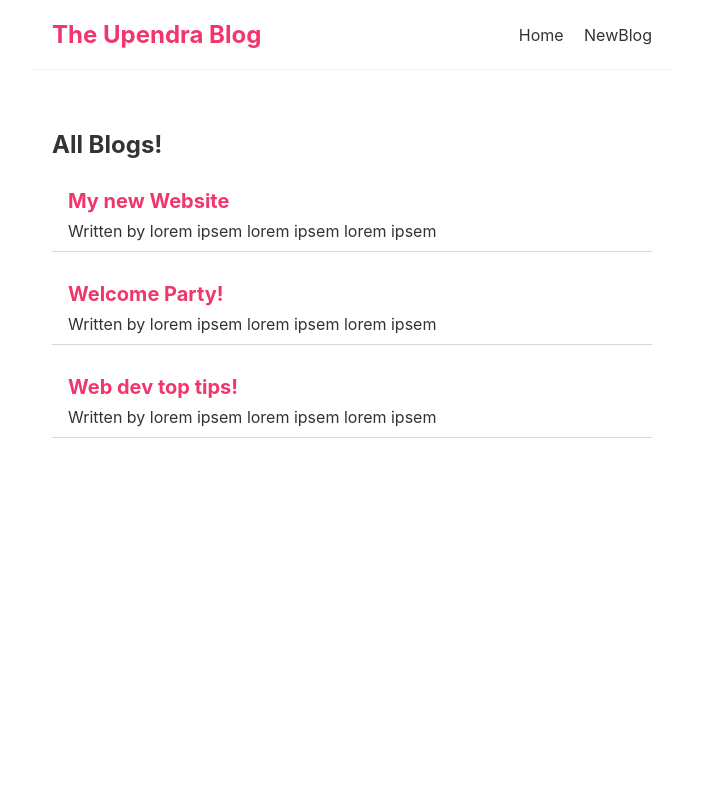
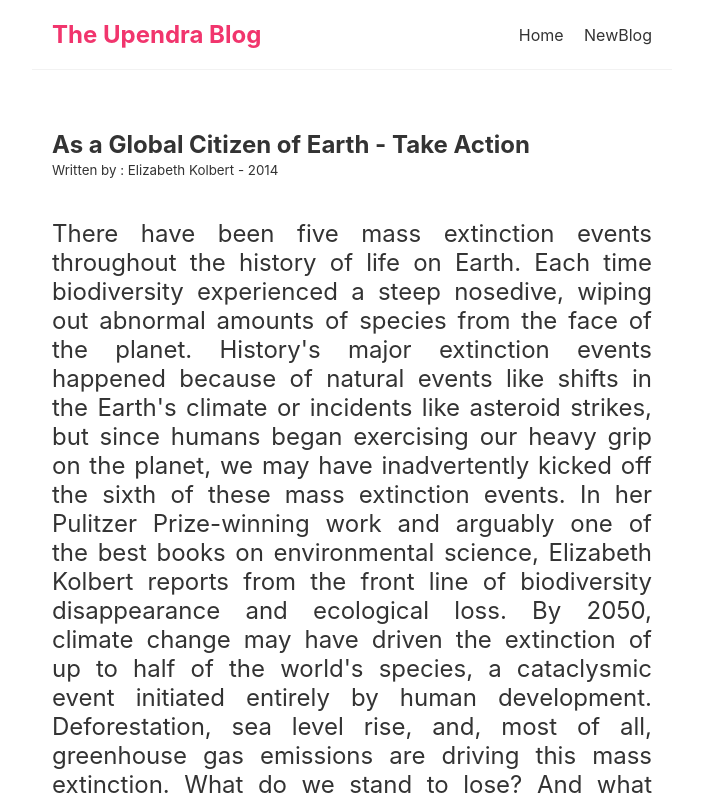
Before and after one commit to Upendra672/upendrablog-React, a React (Vite) app: page /blogs/1 in a window 1280 px wide. Shown: the top 800 px of the page, without its empty margins (288-991 px from the left). Built offline with nearby package versions, Linux system fonts and the light colour scheme; data requests are answered from the project's data file.

Commit message:
blog details by id

```diff
--- a/data/db.json
+++ b/data/db.json
@@ -1,21 +1,21 @@
 {
-    "blogs" : [
+  "blogs": [
       {
-            "title": "My new Website",
-            "body": "lorem ipsem lorem ipsem lorem ipsem",
-            "author": "upendra",
+          "title": "As a Global Citizen of Earth - Take Action",
+          "body": "There have been five mass extinction events throughout the history of life on Earth. Each time biodiversity experienced a steep nosedive, wiping out abnormal amounts of species from the face of the planet. History's major extinction events happened because of natural events like shifts in the Earth's climate or incidents like asteroid strikes, but since humans began exercising our heavy grip on the planet, we may have inadvertently kicked off the sixth of these mass extinction events. In her Pulitzer Prize-winning work and arguably one of the best books on environmental science, Elizabeth Kolbert reports from the front line of biodiversity disappearance and ecological loss. By 2050, climate change may have driven the extinction of up to half of the world's species, a cataclysmic event initiated entirely by human development. Deforestation, sea level rise, and, most of all, greenhouse gas emissions are driving this mass extinction. What do we stand to lose? And what can we do to slow the pace of extinction? Writing with an unmatched entertaining and ironic voice, Kolbert also taps into the complex emotions that inevitably accompany witnessing such a tragedy and asks the biggest question that is increasingly difficult to answer. If this extinction comes to pass, then that will surely be the firmest imprint humanity could make on our planet. Are we okay with that being our most lasting legacy?",
+          "author": "Elizabeth Kolbert - 2014",
           "id": 1
       },
       {
-            "title": "Welcome Party!",
-            "body": "lorem ipsem lorem ipsem lorem ipsem",
-            "author": "aditi",
+          "title": "Walden!",
+          "body": "Written in the 1850s, it may come as a surprise to see Thoreau’s famed work appear on a list of best books on environmental science. When Thoreau wrote this book, there was no knowledge of climate change, accelerated biodiversity loss and future scenarios of global warming. This is an introspective work composed during a transformative time, which highlights humanity’s affinity for the natural world and the intersection between science and pure poetry. Written in Thoreau’s inimitable transcendentalist style, Walden is at its core a simple reflection on living in nature, at a time when the rest of the world was moving en masse to densely populated cities for the first time. On its surface, Walden is about finding meaning, purpose and independence, framed in an autobiographical story of Thoreau living in quiet solitude in the woodlands by Walden Pond in rural Massachusetts for two years. ",
+          "author": " Henry David Thoreau (1854)",
           "id": 2
       },
       {
-            "title": "Web dev top tips!",
-            "body": "lorem ipsem lorem ipsem lorem ipsem",
-            "author": "upendra",
+          "title": "The World Without Us!",
+          "body": "Weisman’s The World Without Us is largely a thought experiment. It asks the question as to what the world would look like if we, humans, suddenly disappeared from it. What would happen to nature? To our cities? To all the things we left behind? The depth of humanity’s encroachment upon nature is hard to really imagine. We have built so much, and we have left footprints that will stay for generations to come. To really put into perspective how much human activity has affected the natural world, The World Without Us takes a step back and looks at how the world would react to our disappearance. How long would it take for nature to reclaim our cities? How will surviving species fare, and eventually evolve? And what will be the most lasting legacies of humanity on this planet? Steeped in a scientific understanding of the power of the natural world and the extent of humanity’s impact, The World Without Us creates a surreal and fantastical world to present what humanity’s relationship with nature really means.",
+          "author": "Alan Weisman (2007)",
           "id": 3
       }
   ]
--- a/src/App.jsx
+++ b/src/App.jsx
@@ -1,17 +1,24 @@
-import Navbar from './components/Layout/Navbar';
-import Home from './components/Pages/Home';
+import Navbar from "./components/Layout/Navbar";
+import BlogDetails from "./components/Pages/BlogDetails";
+import Home from "./components/Pages/Home";
+import CreateBlog from "./components/Pages/CreateBlog";
+import { BrowserRouter as Router, Route, Routes } from "react-router-dom";
 
 function App() {
   return (
-
-    <div className='App'>
-        <Navbar/>
-      <div className="content">
-      <Home/>
+    <Router>
+      <div className="App">
+        <Navbar />
+        <div className="content">
+          <Routes>
+            <Route path="/" Component={Home}/>
+            <Route path="/create" Component={CreateBlog}/>
+            <Route path="/blogs/:id" Component={BlogDetails}/>
+          </Routes>
+        </div>
       </div>
-    </div>
-
-  )
+    </Router>
+  );
 }
 
 export default App;
--- a/src/components/Layout/Navbar.jsx
+++ b/src/components/Layout/Navbar.jsx
@@ -1,10 +1,13 @@
+import { Link } from "react-router-dom";
+
+
 const Navbar = () => {
   return (
     <nav className="navbar">
         <h1>The Upendra Blog</h1>
         <div className="links">
-            <a href="/">Home</a>
-            <a href="/create"> NewBlog</a>
+            <Link to="/">Home</Link>
+            <Link to="/create"> NewBlog</Link>
         </div>
     </nav>
   )
--- /dev/null
+++ b/src/components/Pages/BlogDetails.jsx
@@ -0,0 +1,25 @@
+import React from "react";
+import { useParams } from "react-router-dom";
+import useFetch from "../Util/useFetch";
+
+const BlogDetails = () => {
+  const { id } = useParams();
+  const { data, isLoading, error } = useFetch(
+    `http://localhost:8000/blogs/${id}`
+  );
+
+  return (
+    <div className="blog-details">
+      {(error && <div>{error}</div>) || (isLoading && <div>Laoding...</div>)}
+      {data && (
+       <article>
+        <h2>{data.title}</h2>
+        <small>Written by : {data.author}</small>
+        <div>{data.body}</div>
+       </article>
+      )}
+    </div>
+  );
+};
+
+export default BlogDetails;
--- /dev/null
+++ b/src/components/Pages/CreateBlog.jsx
@@ -0,0 +1,11 @@
+import React from 'react'
+
+const NewBlog = () => {
+  return (
+    <div className='NewBlog'>
+      <h2>Create New Blog</h2>
+    </div>
+  )
+}
+
+export default NewBlog
--- a/src/components/Util/BlogList.jsx
+++ b/src/components/Util/BlogList.jsx
@@ -1,3 +1,5 @@
+import { Link } from "react-router-dom";
+
 const BlogList = ({ blogs, title }) => {
   // instead of this normal method of props we are using destructred properties
   //   const blogs = props.blogs;
@@ -8,8 +10,11 @@ const BlogList = ({ blogs, title }) => {
       <h2>{title}</h2>
       {blogs.map((blog) => (
         <div className="blog-previews" key={blog.id}>
-          <h2>{blog.title}</h2>
-          <p>Written by {blog.body}</p>
+          <Link to={`/blogs/${blog.id}`}>
+            <h2>{blog.title}</h2>
+            <p>Written by <b>{blog.author}</b></p>
+          </Link>
+
           {/* <button onClick={() => handleDelete(blog.id)}>Delete Blog</button> */}
         </div>
       ))}
--- a/src/components/Util/useFetch.jsx
+++ b/src/components/Util/useFetch.jsx
@@ -20,6 +20,9 @@ const [data, setData] = useState(null);
       }
     };
 
+    // react 18 uses autoCleanup function to stop rendering
+    // before 18 we used to use AbortController to destory the fetch
+
     fetchData();
   }, [url]);
 
--- a/src/index.css
+++ b/src/index.css
@@ -2,6 +2,7 @@
 
   --text-color-sm : #333;
   --text-color-md :#f1356d;
+  /* --text-color-md :#0a9df9; */
   --border-color : #dbd6d6;
   --shadow-color: rgba(0, 0, 0, 0.1)
 }
@@ -10,6 +11,10 @@
   margin: 0;
   font-family: Inter, system-ui, Avenir, Helvetica, Arial, sans-serif;
   color: var(--text-color-sm);
+}
+
+a{
+  text-decoration: none;
 }
 
 .navbar {
@@ -77,3 +82,12 @@ button:hover{
   color: rgb(182, 189, 190);
   box-shadow: 1px 3px 5px var(--shadow-color);
 }
+
+/* blog-details css */
+
+.blog-details div{
+  margin: 40px 0;
+  text-align: justify;
+  font-size: 1.5rem;
+  word-spacing: 2px;
+}
```
Also changed, not shown: extra.txt. Lines whose indentation alone changed are shown as unchanged.
